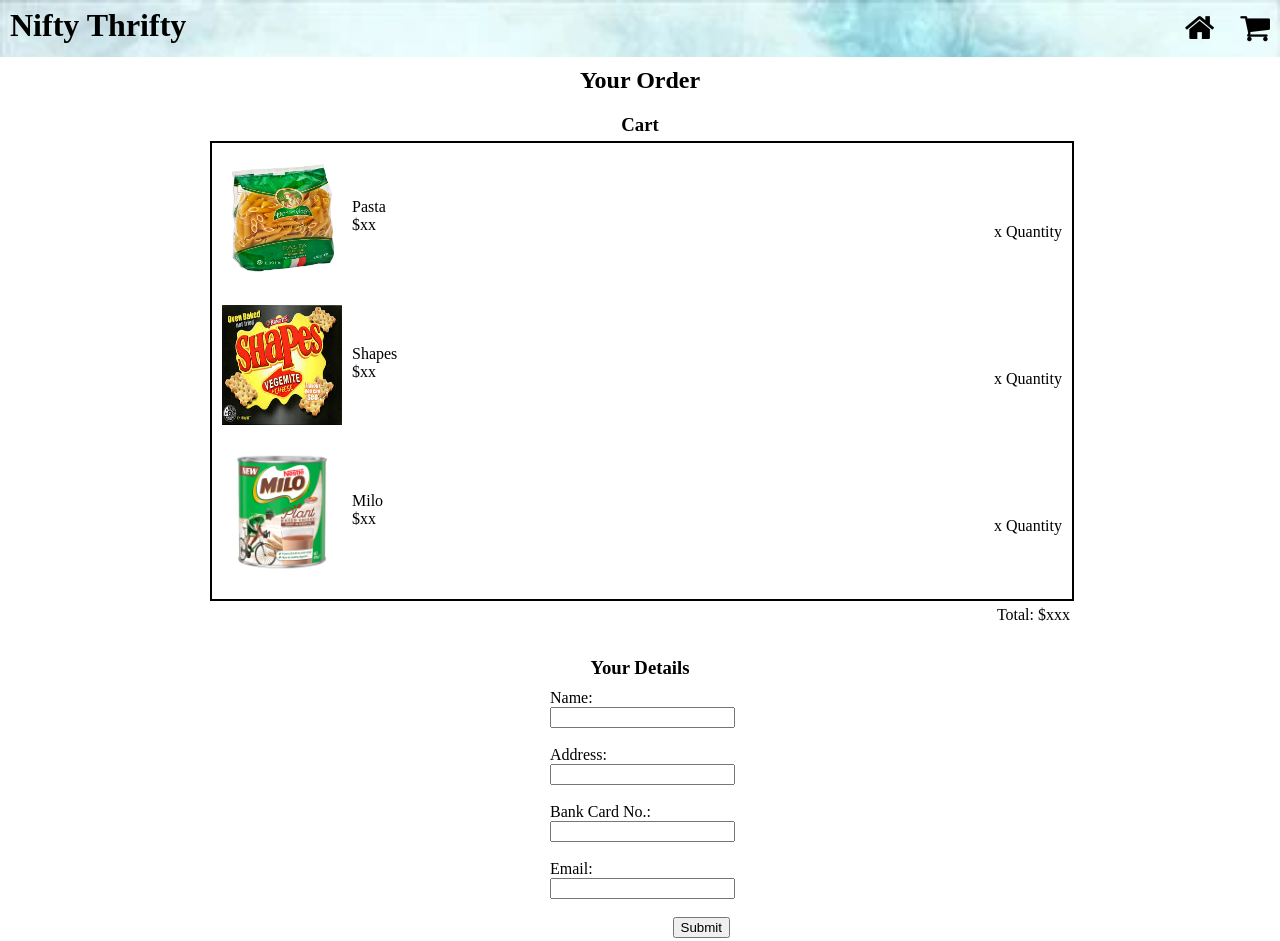
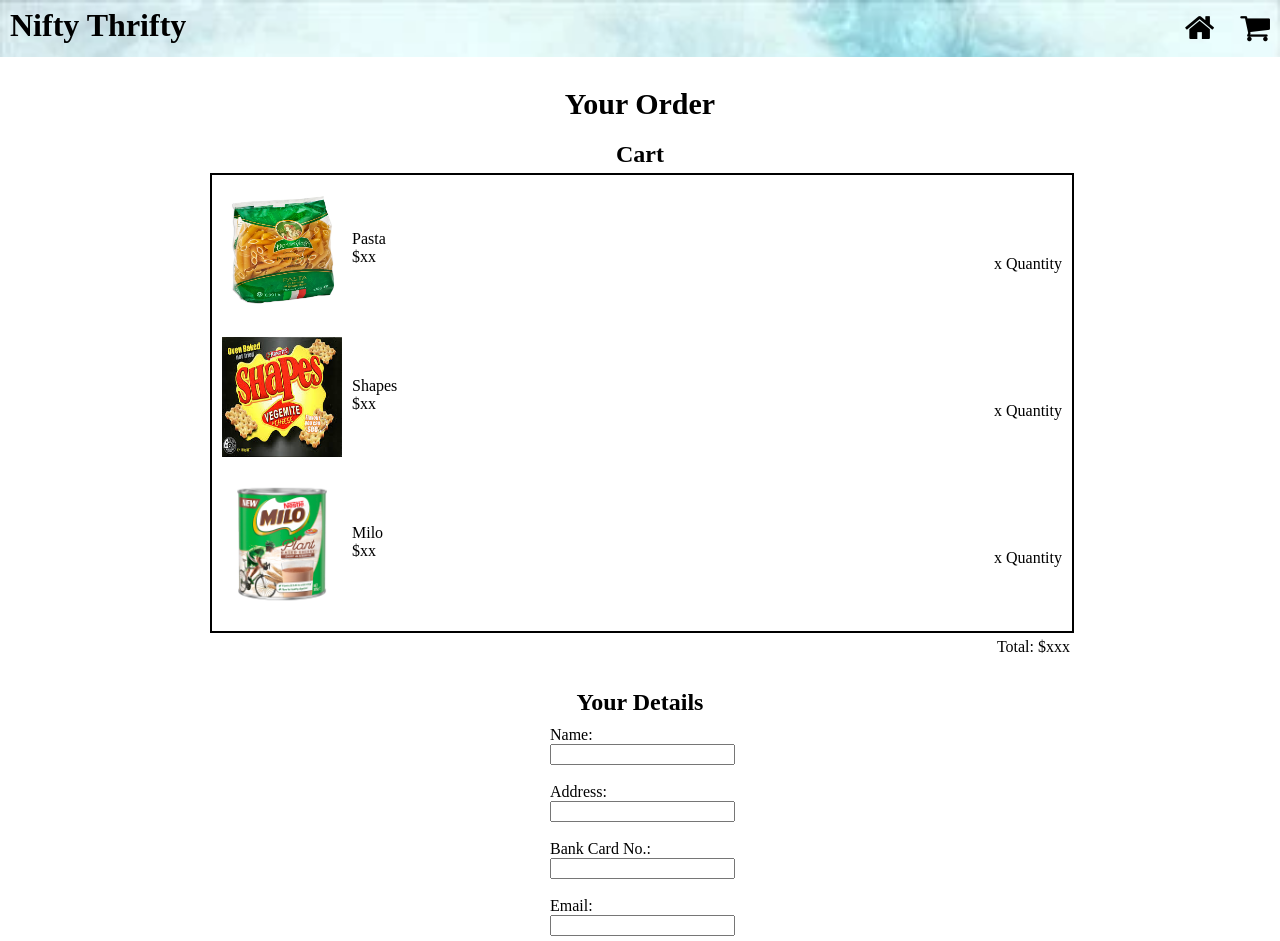
Before and after one commit to Grace2102/192-Project, a plain HTML site: page niftythrifty-order.html in a window 1280 px wide. Shown: the top 941 px of the page. Drawn offline with Linux system fonts and the light colour scheme.

Commit message:
Adjusted heading in order page

```diff
--- a/niftythrifty-order.html
+++ b/niftythrifty-order.html
@@ -17,9 +17,9 @@
             </div>
         </nav>
         <section>
-            <h2>Your Order</h2>
+            <h1>Your Order</h1>
             <article>
-                <h3>Cart</h3>
+                <h2>Cart</h2>
                 <div class="cart">
                     <div class="item">
                         <img class="cart-img" src="images/pasta.jpg" alt="Pasta"/>
@@ -41,7 +41,7 @@
                 <br><br>
             </article>
             <article>
-                <h3>Your Details</h3>
+                <h2>Your Details</h2>
                 <div class="details">
                     <form>
                         <label for="name">Name: </label><input type="text" id="name" name="name"><br><br>
```
